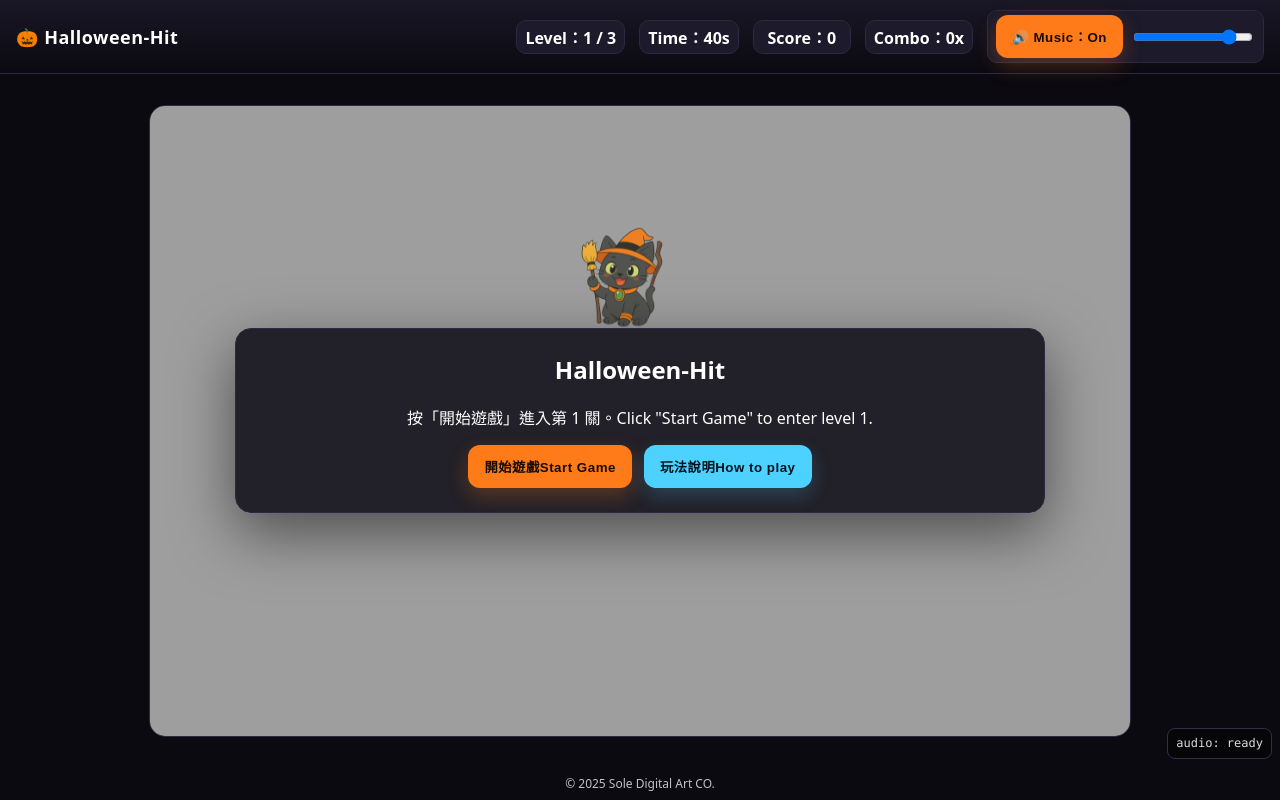
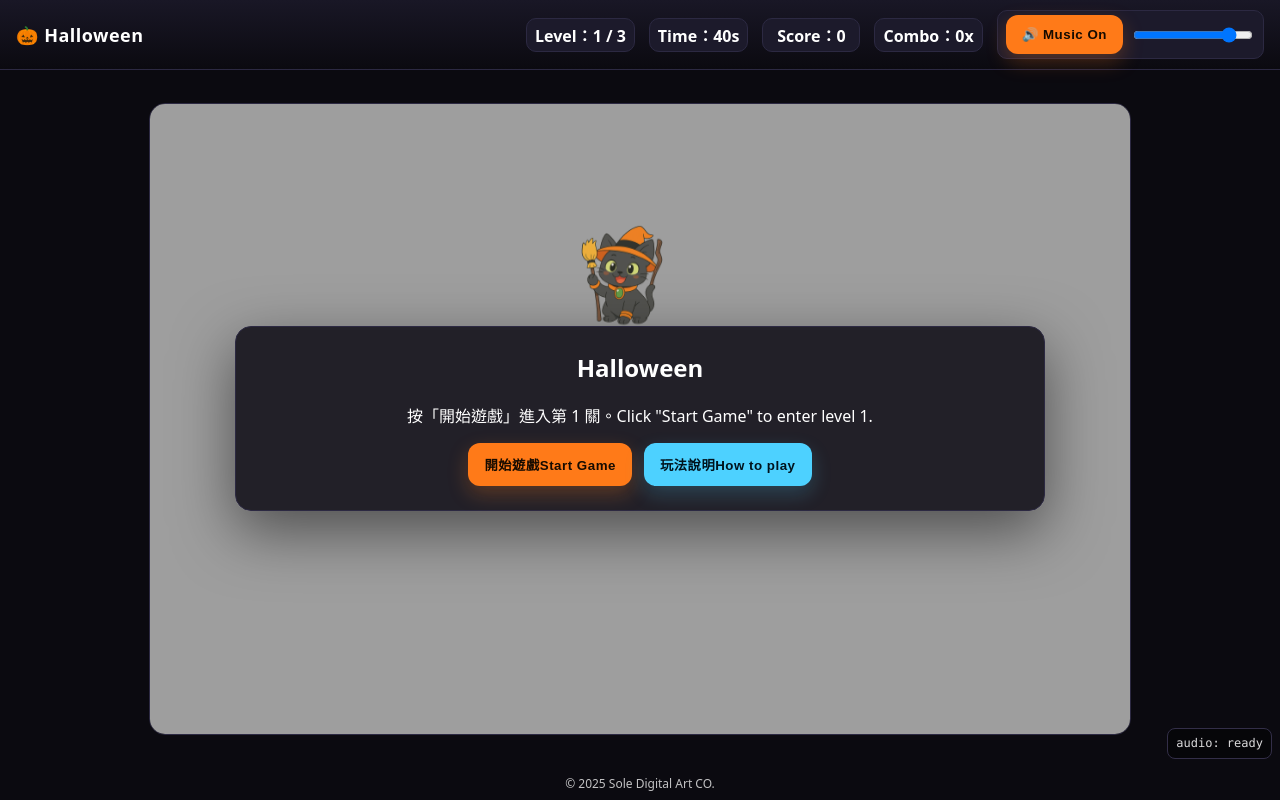
Before and after one commit to raf2023-1234/HALLOWEEN-hit, a plain HTML site: page index.html in a window 1280 px wide. Drawn offline with Linux system fonts and the light colour scheme.

Commit message:
Add files via upload

```diff
--- a/index.html
+++ b/index.html
@@ -33,14 +33,14 @@
 <body>
 <div class="wrap">
   <header>
-    <h1>🎃 Halloween-Hit </h1>
+    <h1>🎃 Halloween </h1>
     <div class="hud">
       <span>Level：<b id="hud-level">1 / 3</b></span>
       <span>Time：<b id="hud-time">0</b>s</span>
       <span>Score：<b id="hud-score">0</b></span>
       <span>Combo：<b id="hud-combo">0</b>x</span>
       <div class="audio-ui">
-        <button id="btnAudio">🔊 Music：On</button>
+        <button id="btnAudio">🔊 Music On</button>
         <input id="vol" type="range" min="0" max="1" step="0.01" value="0.85" title="volume">
       </div>
     </div>
@@ -49,7 +49,7 @@
     <canvas id="game" width="980" height="640"></canvas>
     <div class="overlay" id="overlay">
       <div class="panel" id="panelStart">
-        <h2>Halloween-Hit </h2>
+        <h2>Halloween </h2>
         <p>按「開始遊戲」進入第 1 關。Click "Start Game" to enter level 1.</p>
         <div class="row">
           <button id="btnStart">開始遊戲Start Game</button>
@@ -103,7 +103,7 @@ Three level masters: Level 1 - Ann, Level 2 - Yina, Level 3 - Nani; protecting e
 
   const vol = document.getElementById('vol'); const btnAudio=document.getElementById('btnAudio'); let muted=false;
   vol.addEventListener('input', ()=>{ if(!muted){ tracks.forEach(t=>t.volume=+vol.value); } });
-  btnAudio.onclick=()=>{ muted=!muted; btnAudio.textContent=muted?'🔇 音樂：關':'🔊 音樂：開'; tracks.forEach(t=>t.muted=muted); };
+  btnAudio.onclick=()=>{ muted=!muted; btnAudio.textContent=muted?'🔇 Music off':'🔊 Music on'; tracks.forEach(t=>t.muted=muted); };
 
   // 音訊解鎖 + 預熱（改強化：按「開始遊戲」時會逐首 play→pause→置零，確保授權）
   let unlocked=false;
@@ -197,7 +197,7 @@ Three level masters: Level 1 - Ann, Level 2 - Yina, Level 3 - Nani; protecting e
     if(t==='gold'){ ctx.strokeStyle='#ffb703'; ctx.lineWidth=3; ctx.setLineDash([6,4]); ctx.beginPath(); ctx.arc(0,0,r*0.92,0,Math.PI*2); ctx.stroke(); }
     ctx.restore();
   }
-  function drawRune(e){ const {x,y}=e; ctx.save(); ctx.translate(x,y); ctx.fillStyle='rgba(120,180,255,.15)'; ctx.beginPath(); ctx.arc(0,0,44,0,Math.PI*2); ctx.fill(); ctx.strokeStyle='rgba(120,180,255,.8)'; ctx.lineWidth=2; ctx.beginPath(); ctx.arc(0,0,44,0,Math.PI*2); ctx.stroke(); ctx.fillStyle='#9cd3ff'; ctx.font='18px sans-serif'; ctx.textAlign='center'; ctx.fillText('符',0,6); ctx.restore(); }
+  function drawRune(e){ const {x,y}=e; ctx.save(); ctx.translate(x,y); ctx.fillStyle='rgba(120,180,255,.15)'; ctx.beginPath(); ctx.arc(0,0,44,0,Math.PI*2); ctx.fill(); ctx.strokeStyle='rgba(120,180,255,.8)'; ctx.lineWidth=2; ctx.beginPath(); ctx.arc(0,0,44,0,Math.PI*2); ctx.stroke(); ctx.fillStyle='#9cd3ff'; ctx.font='18px sans-serif'; ctx.textAlign='center'; ctx.fillText('HaHa',0,6); ctx.restore(); }
   function drawStarObj(e){ const {x,y}=e; ctx.save(); ctx.translate(x,y); ctx.beginPath(); const s=5,outer=22,inner=10; let rot=Math.PI/2*3,cx=0,cy=0; ctx.moveTo(0,-outer);
     for(let i=0;i<s;i++){ cx=Math.cos(rot)*outer; cy=Math.sin(rot)*outer; ctx.lineTo(cx,cy); rot+=Math.PI/s; cx=Math.cos(rot)*inner; cy=Math.sin(rot)*inner; ctx.lineTo(cx,cy); rot+=Math.PI/s; }
     ctx.lineTo(0,-outer); ctx.closePath(); ctx.fillStyle='#ffd166'; ctx.strokeStyle='#7a4c00'; ctx.lineWidth=2; ctx.fill(); ctx.stroke(); ctx.restore();
```
